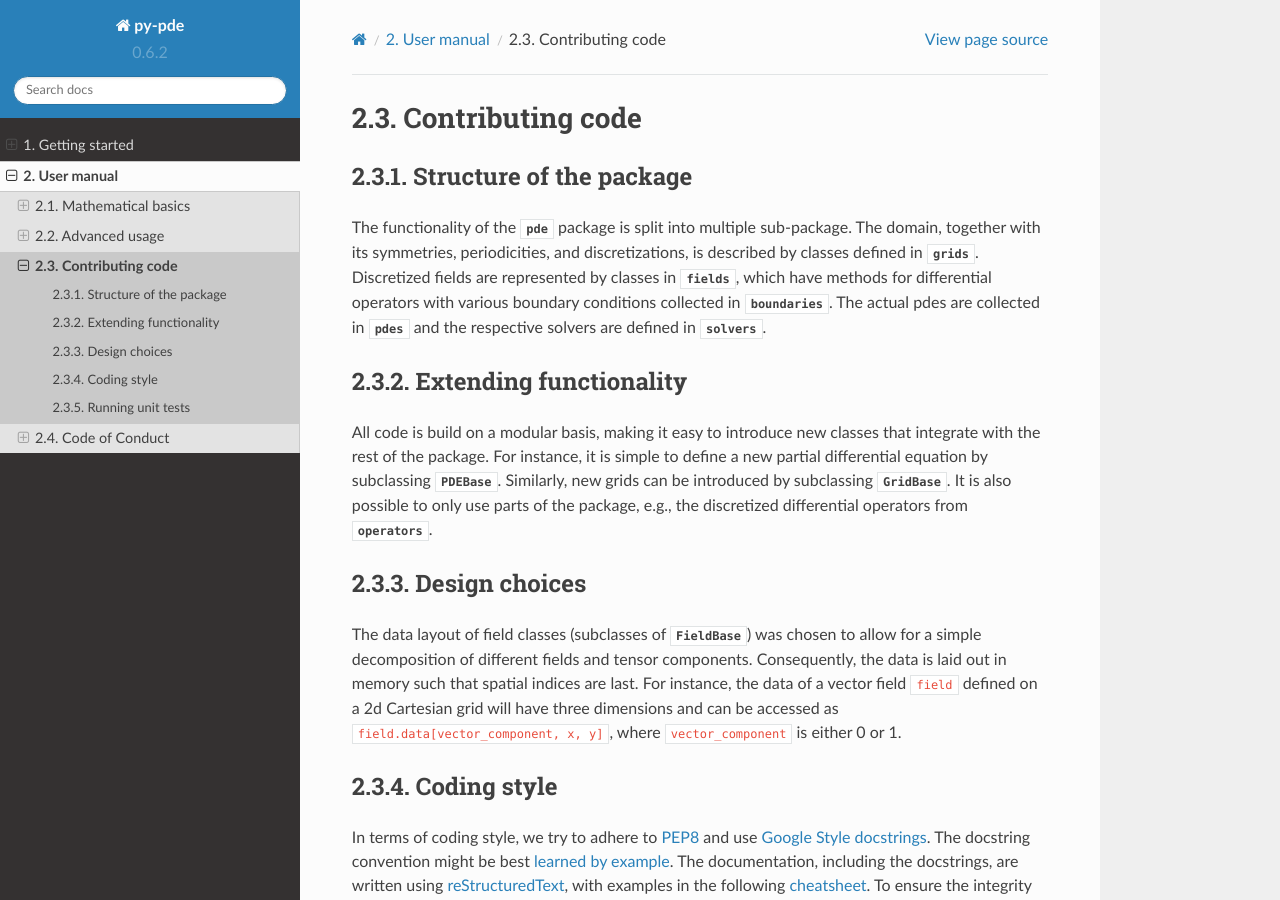
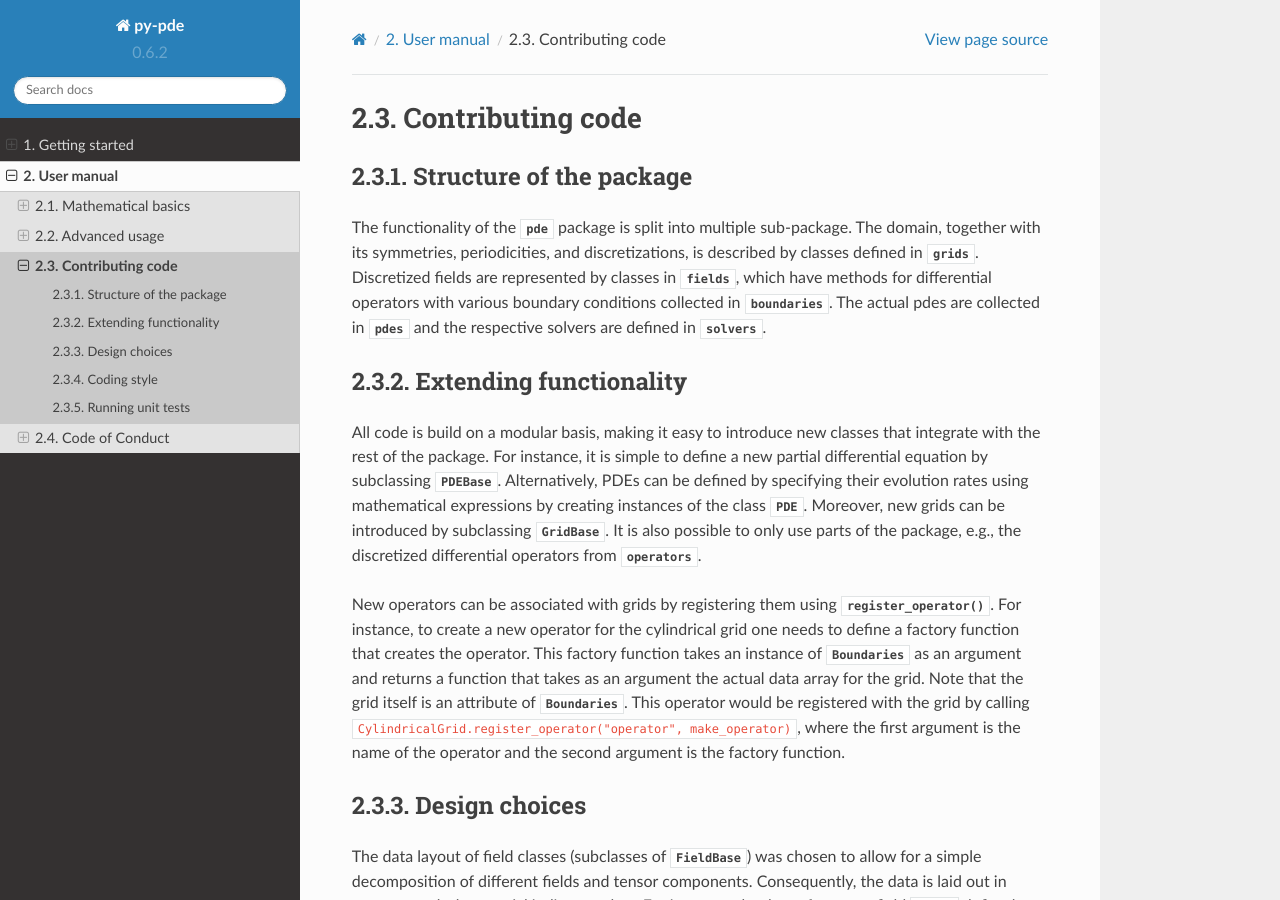
Before and after one commit to zwicker-group/py-pde, a Sphinx documentation site: the page built from docs/source/manual/contributing.rst, in a window 1280 px wide and 900 px high. Built offline with Sphinx 7.4.7 and the Read the Docs theme 2.0.0, drawn with Linux system fonts in a browser that asks for light colours; pages that are not in the unit, such as notebooks, are missing from menus.

Commit message:
Improved documentation

```diff
--- a/docs/source/manual/contributing.rst
+++ b/docs/source/manual/contributing.rst
@@ -20,10 +20,26 @@ All code is build on a modular basis, making it easy to introduce new classes
 that integrate with the rest of the package. For instance, it is simple to
 define a new partial differential equation by subclassing
 :class:`~pde.pdes.base.PDEBase`.
-Similarly, new grids can be introduced by subclassing
+Alternatively, PDEs can be defined by specifying their evolution rates using
+mathematical expressions by creating instances of the class
+:class:`~pde.pdes.pde.PDE`.
+Moreover, new grids can be introduced by subclassing
 :class:`~pde.grids.base.GridBase`.
 It is also possible to only use parts of the package, e.g., the discretized
 differential operators from :mod:`~pde.grids.operators`.
+
+New operators can be associated with grids by registering them using
+:meth:`~pde.grids.base.GridBase.register_operator`.
+For instance, to create a new operator for the cylindrical grid one needs to
+define a factory function that creates the operator. This factory function takes
+an instance of :class:`~pde.grids.boundaries.axes.Boundaries` as an argument and
+returns a function that takes as an argument the actual data array for the grid.
+Note that the grid itself is an attribute of
+:class:`~pde.grids.boundaries.axes.Boundaries`.
+This operator would be registered with the grid by calling
+:code:`CylindricalGrid.register_operator("operator", make_operator)`, where the
+first argument is the name of the operator and the second argument is the
+factory function.
 
 
 Design choices
```
Also changed, not shown: docs/source/manual/advanced_usage.rst (+8 -4 lines), 4 other files.
